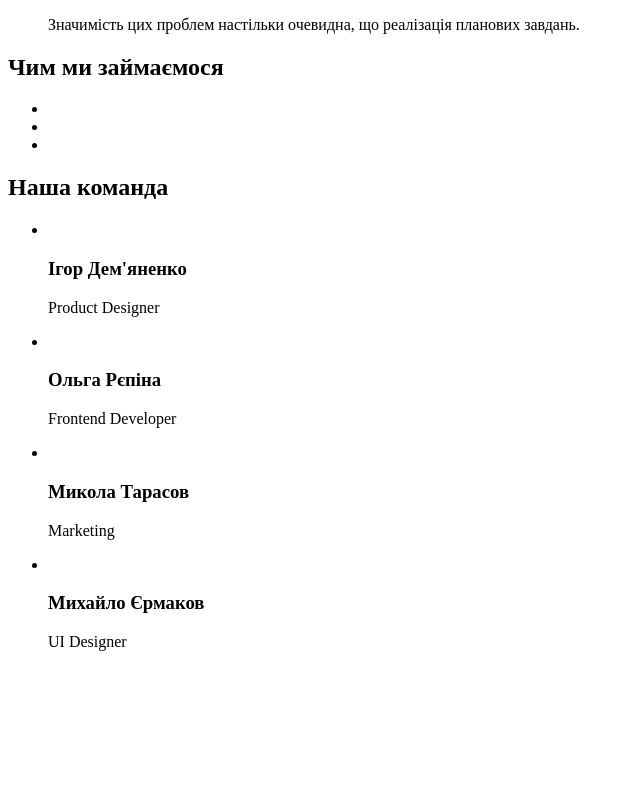
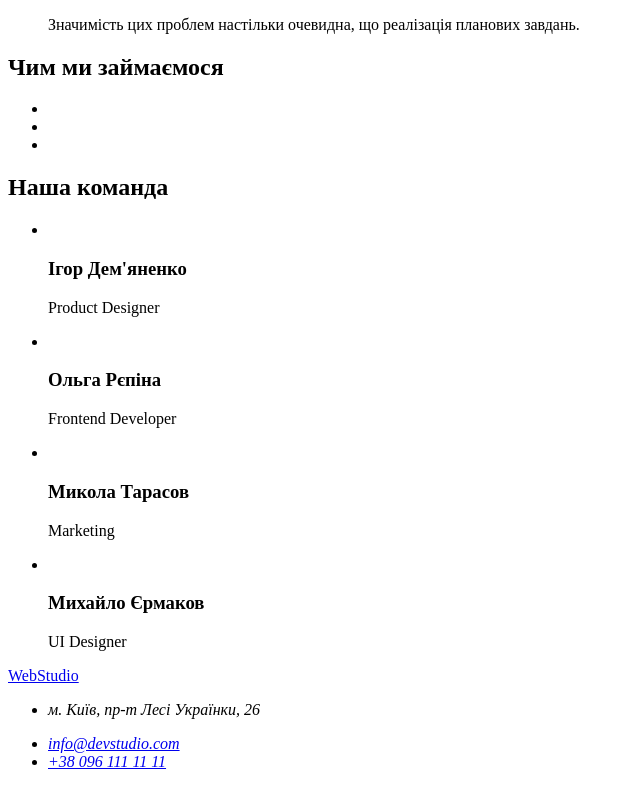
Before and after one commit to Alla199707/goit-markup-hw-02, a plain HTML site: page index.html in a window 1280 px wide. Shown: the part 557-1344 px from the top of the page, without its empty margins (0-640 px from the left). Before the commit the page ends 1224 px from the top, so only its background shows below. Drawn offline with Linux system fonts and the light colour scheme.

Commit message:
Добавление footer и файла gitignore

```diff
--- a/index.html
+++ b/index.html
@@ -16,8 +16,8 @@
             </ul>
         </nav>
         <ul>
-            <li><a href="info@devstudio.com">info@devstudio.com</a></li>
-            <li><a href="+38 096 111 11 11">+38 096 111 11 11</a></li>
+            <li><a href="mailto:info@devstudio.com">info@devstudio.com</a></li>
+            <li><a href="tel:+38 096 111 11 11">+38 096 111 11 11</a></li>
         </ul>
     </header>
     <main>
@@ -83,7 +83,14 @@
         </section>
     </main>
     <footer>
-
+        <a href="./index.html"> WebStudio </a>
+            <address>
+                <ul>
+                    <li><p>м. Київ, пр-т Лесі Українки, 26</p></li>
+                    <li><a href="mailto:info@devstudio.com">info@devstudio.com</a></li>
+                    <li><a href="tel:+38 096 111 11 11">+38 096 111 11 11</a></li>
+                </ul>
+            </address>
     </footer>
 </body>
 </html>
```
Also changed, not shown: 1 other file.
